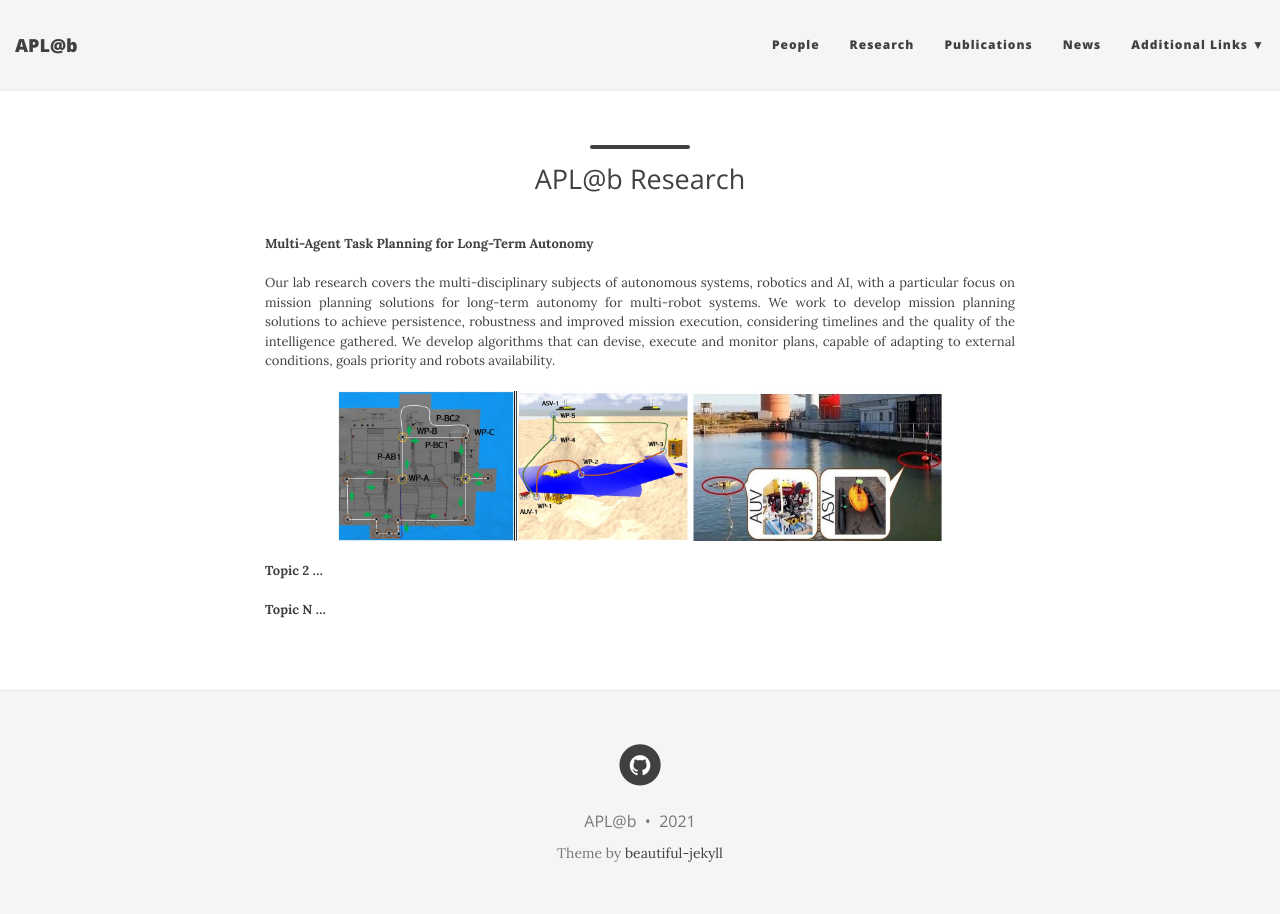
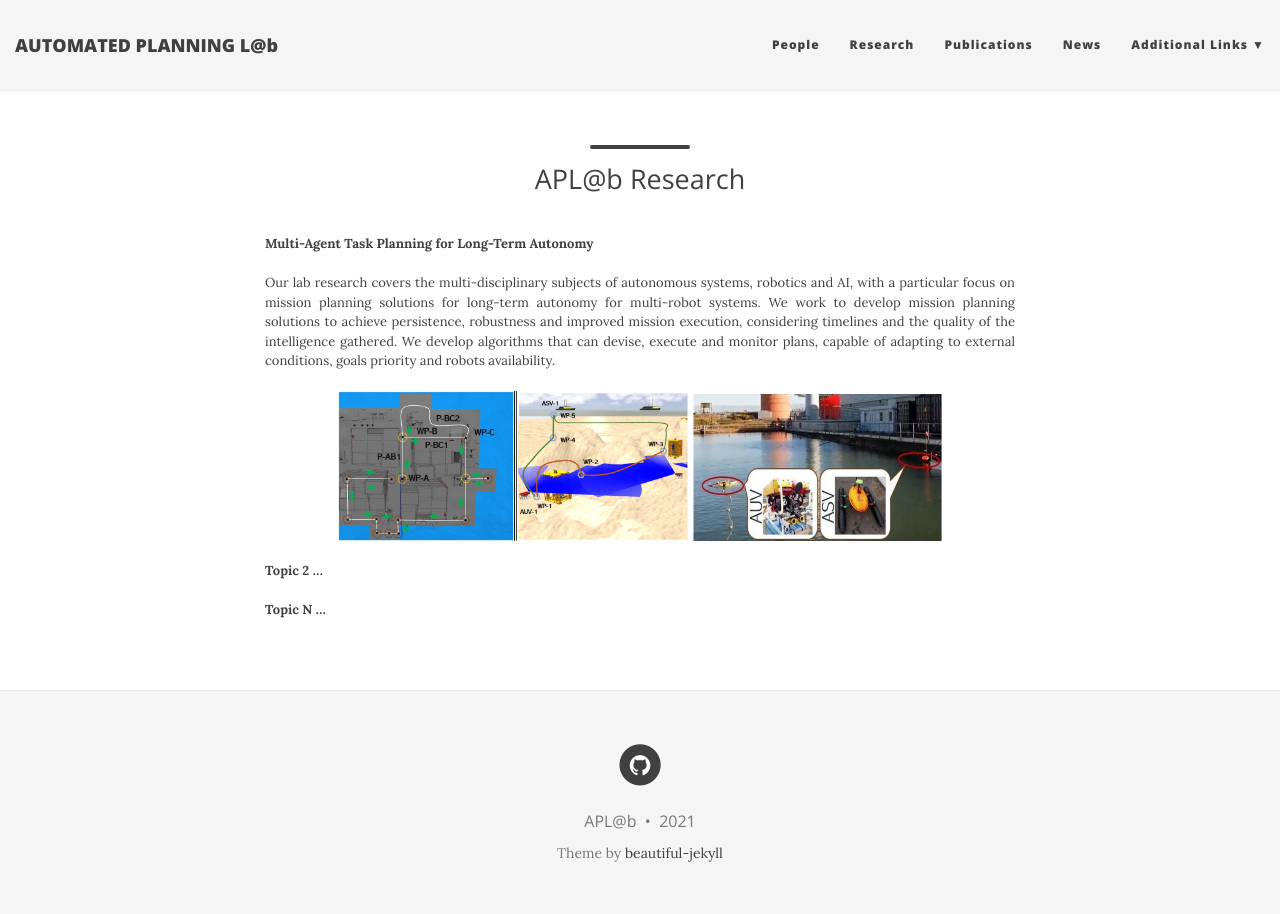
Before and after one commit to aplab2020/aplab2020.github.io, a Jekyll site: the page built from research.md, in a window 1280 px wide. Built offline with Jekyll 4.4.1, drawn with Linux system fonts in a browser that asks for light colours; nearby versions of some CDN libraries.

Commit message:
Update _config.yml

```diff
--- a/_config.yml
+++ b/_config.yml
@@ -1,6 +1,6 @@
 url: "https://aplab2020.github.io/"
 baseurl: ""
-title: "APL@b"
+title: "AUTOMATED PLANNING L@b"
 description: "AUTOMATED PLANNING L@b"
 avatar: ""
 avatarurl: "https://aplab2020.github.io/"
```
